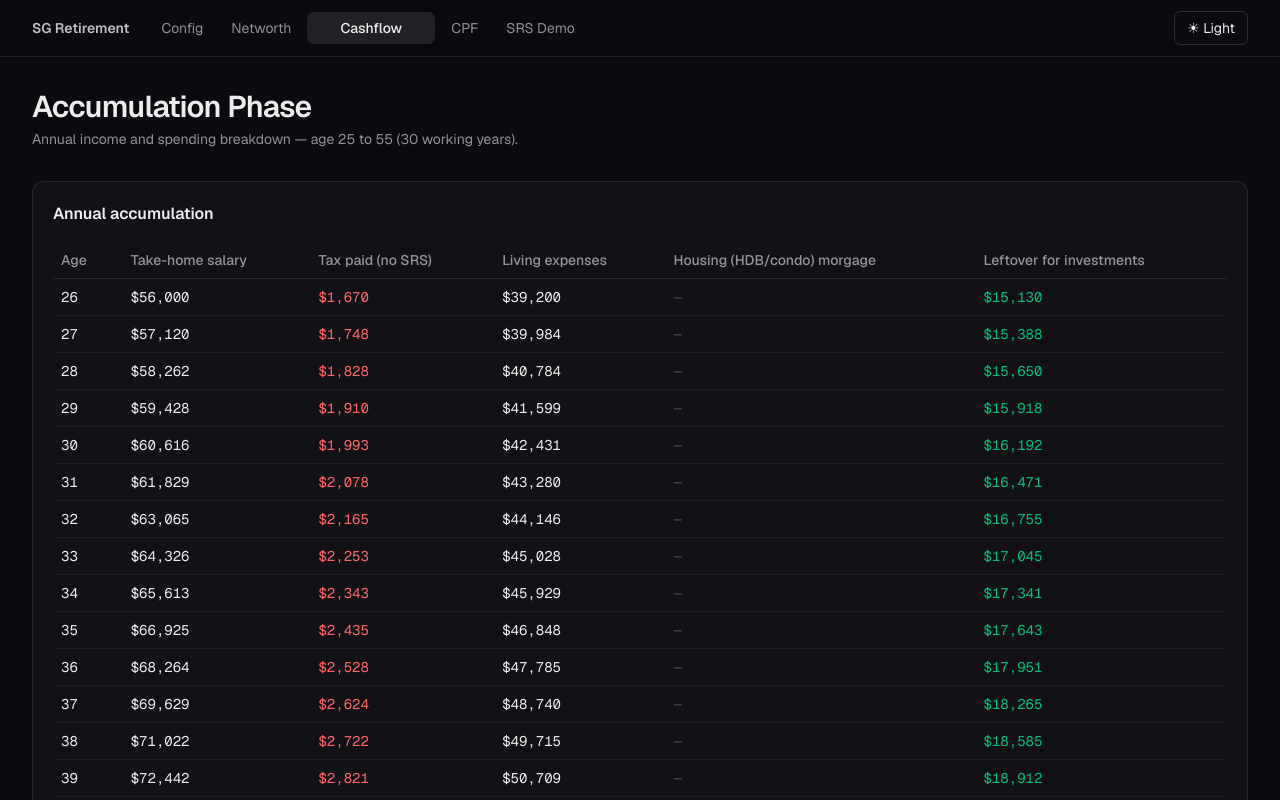
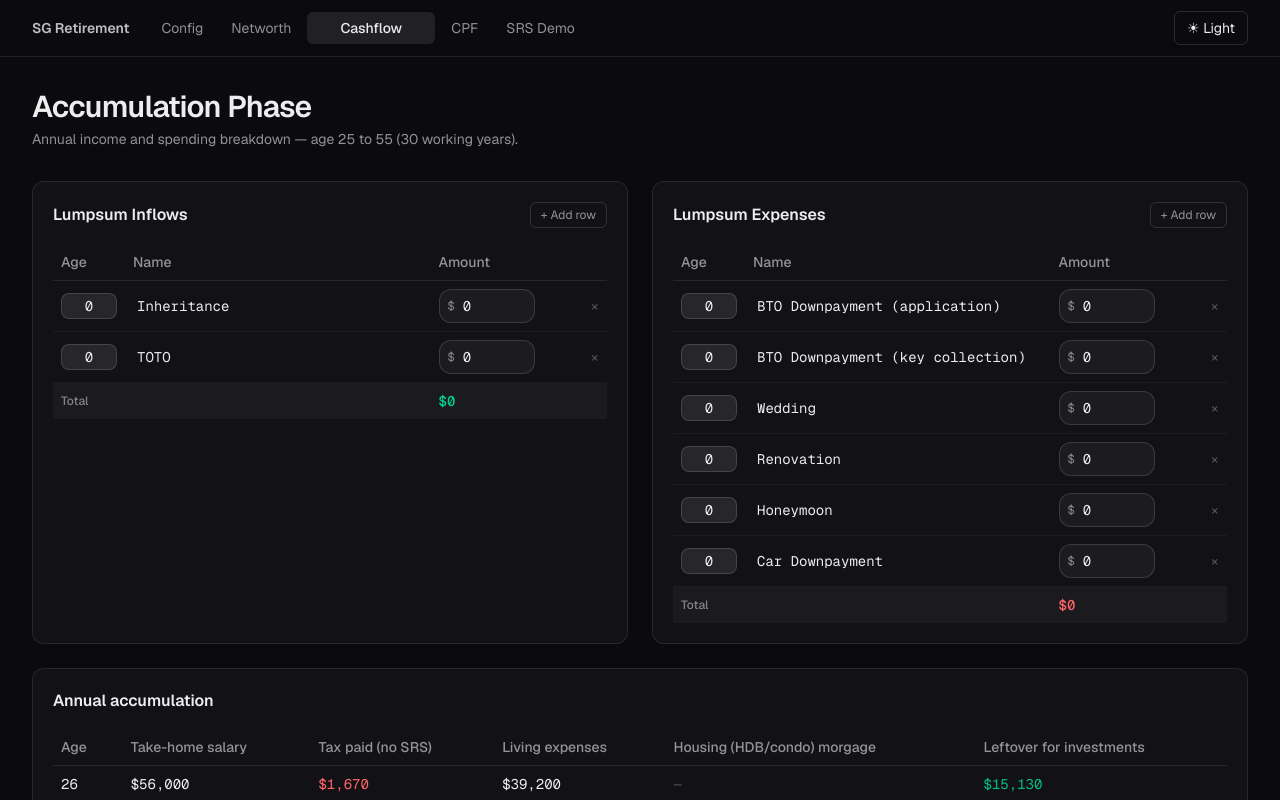
Before and after one commit to GeneralR3d/retirement_dashboard, a Next.js app: page /accumulation in a window 1280 px wide. Shown: the top 800 px of the page. Built offline with nearby package versions, Linux system fonts and the light colour scheme.

Commit message:
added 2 more tables to track lump sums

```diff
--- a/app/accumulation/page.tsx
+++ b/app/accumulation/page.tsx
@@ -1,10 +1,12 @@
 "use client";
 
-import { useMemo } from "react";
+import { useMemo, useState } from "react";
 import { buildProjection } from "@/lib/tax";
 import { useProfile } from "@/lib/profile-context";
 import { fmtMoney } from "@/lib/format";
 import { Td, Th } from "@/app/components/ui";
+
+type LumpsumRow = { id: string; age: number; name: string; amount: number };
 
 export default function AccumulationPage() {
   const { inputs } = useProfile();
@@ -20,6 +22,45 @@ export default function AccumulationPage() {
   } = inputs;
 
   const workingYears = Math.max(0, stopWorkingAge - currentAge);
+
+  const [inflows, setInflows] = useState<LumpsumRow[]>([
+    { id: "inflow-1", age: 0, name: "Inheritance", amount: 0 },
+    { id: "inflow-2", age: 0, name: "TOTO", amount: 0 },
+  ]);
+
+  const [lumpsumExpenses, setLumpsumExpenses] = useState<LumpsumRow[]>([
+    { id: "exp-1", age: 0, name: "BTO Downpayment (application)", amount: 0 },
+    { id: "exp-2", age: 0, name: "BTO Downpayment (key collection)", amount: 0 },
+    { id: "exp-3", age: 0, name: "Wedding", amount: 0 },
+    { id: "exp-4", age: 0, name: "Renovation", amount: 0 },
+    { id: "exp-5", age: 0, name: "Honeymoon", amount: 0 },
+    { id: "exp-6", age: 0, name: "Car Downpayment", amount: 0 },
+  ]);
+
+  function updateRow(
+    setter: React.Dispatch<React.SetStateAction<LumpsumRow[]>>,
+    id: string,
+    field: keyof LumpsumRow,
+    value: string | number,
+  ) {
+    setter((rows) =>
+      rows.map((r) => (r.id === id ? { ...r, [field]: value } : r)),
+    );
+  }
+
+  function addRow(setter: React.Dispatch<React.SetStateAction<LumpsumRow[]>>) {
+    setter((rows) => [
+      ...rows,
+      { id: `row-${Date.now()}`, age: 0, name: "", amount: 0 },
+    ]);
+  }
+
+  function removeRow(
+    setter: React.Dispatch<React.SetStateAction<LumpsumRow[]>>,
+    id: string,
+  ) {
+    setter((rows) => rows.filter((r) => r.id !== id));
+  }
 
   const rows = useMemo(
     () =>
@@ -61,6 +102,171 @@ export default function AccumulationPage() {
           {stopWorkingAge} ({workingYears} working years).
         </p>
       </header>
+
+      {/* Lumpsum tables */}
+      <div className="grid grid-cols-1 lg:grid-cols-2 gap-6 mb-6">
+        {/* Lumpsum Inflows */}
+        <section className="rounded-xl border border-foreground/10 bg-foreground/[0.03] p-5">
+          <div className="flex items-center justify-between mb-4">
+            <h2 className="font-semibold">Lumpsum Inflows</h2>
+            <button
+              onClick={() => addRow(setInflows)}
+              className="text-xs px-2.5 py-1 rounded-md border border-foreground/15 hover:border-emerald-500/50 hover:text-emerald-400 text-foreground/60 transition-colors cursor-pointer"
+            >
+              + Add row
+            </button>
+          </div>
+          <div className="overflow-x-auto">
+            <table className="w-full text-sm">
+              <thead>
+                <tr className="text-left text-foreground/60 border-b border-foreground/10">
+                  <Th>Age</Th>
+                  <Th>Name</Th>
+                  <Th>Amount</Th>
+                  <th className="py-2 px-2 w-6" />
+                </tr>
+              </thead>
+              <tbody className="font-mono">
+                {inflows.map((r) => (
+                  <tr key={r.id} className="border-b border-foreground/5 hover:bg-foreground/[0.04]">
+                    <td className="py-2 px-2 w-16">
+                      <input
+                        type="number"
+                        value={r.age}
+                        min={currentAge}
+                        max={stopWorkingAge}
+                        step={1}
+                        onChange={(e) => updateRow(setInflows, r.id, "age", parseInt(e.target.value) || currentAge)}
+                        className="w-14 bg-foreground/10 border border-foreground/15 rounded-lg px-2 py-0.5 outline-none focus:border-emerald-500 text-center"
+                      />
+                    </td>
+                    <td className="py-2 px-2 whitespace-normal break-words min-w-0">
+                      <input
+                        type="text"
+                        value={r.name}
+                        onChange={(e) => updateRow(setInflows, r.id, "name", e.target.value)}
+                        className="w-full bg-transparent outline-none border-b border-transparent hover:border-foreground/20 focus:border-emerald-500 px-1 py-0.5 transition-colors whitespace-normal break-words"
+                      />
+                    </td>
+                    <td className="py-2 pr-1 pl-2">
+                      <div className="flex items-center rounded-xl border border-foreground/15 bg-foreground/5 focus-within:border-emerald-500 w-24">
+                        <span className="pl-2 text-foreground/50 text-xs">$</span>
+                        <input
+                          type="number"
+                          value={r.amount}
+                          step={1000}
+                          min={0}
+                          onChange={(e) => updateRow(setInflows, r.id, "amount", parseFloat(e.target.value) || 0)}
+                          className="w-full bg-transparent px-2 py-1.5 outline-none text-sm"
+                        />
+                      </div>
+                    </td>
+                    <td className="py-2 px-2">
+                      <button
+                        onClick={() => removeRow(setInflows, r.id)}
+                        className="text-foreground/30 hover:text-red-400 transition-colors cursor-pointer"
+                        title="Remove"
+                      >
+                        ×
+                      </button>
+                    </td>
+                  </tr>
+                ))}
+              </tbody>
+              <tfoot>
+                <tr className="border-t border-foreground/15 bg-foreground/[0.04] font-medium">
+                  <td className="py-2 px-2 text-xs text-foreground/50 col-span-2" colSpan={2}>Total</td>
+                  <td className="py-2 px-2 font-mono text-sm text-emerald-400">
+                    {fmtMoney(inflows.reduce((s, r) => s + r.amount, 0))}
+                  </td>
+                  <td />
+                </tr>
+              </tfoot>
+            </table>
+          </div>
+        </section>
+
+        {/* Lumpsum Expenses */}
+        <section className="rounded-xl border border-foreground/10 bg-foreground/[0.03] p-5">
+          <div className="flex items-center justify-between mb-4">
+            <h2 className="font-semibold">Lumpsum Expenses</h2>
+            <button
+              onClick={() => addRow(setLumpsumExpenses)}
+              className="text-xs px-2.5 py-1 rounded-md border border-foreground/15 hover:border-emerald-500/50 hover:text-emerald-400 text-foreground/60 transition-colors cursor-pointer"
+            >
+              + Add row
+            </button>
+          </div>
+          <div className="overflow-x-auto">
+            <table className="w-full text-sm">
+              <thead>
+                <tr className="text-left text-foreground/60 border-b border-foreground/10">
+                  <Th>Age</Th>
+                  <Th>Name</Th>
+                  <Th>Amount</Th>
+                  <th className="py-2 px-2 w-6" />
+                </tr>
+              </thead>
+              <tbody className="font-mono">
+                {lumpsumExpenses.map((r) => (
+                  <tr key={r.id} className="border-b border-foreground/5 hover:bg-foreground/[0.04]">
+                    <td className="py-2 px-2 w-16">
+                      <input
+                        type="number"
+                        value={r.age}
+                        min={currentAge}
+                        max={stopWorkingAge}
+                        step={1}
+                        onChange={(e) => updateRow(setLumpsumExpenses, r.id, "age", parseInt(e.target.value) || currentAge)}
+                        className="w-14 bg-foreground/10 border border-foreground/15 rounded-lg px-2 py-0.5 outline-none focus:border-emerald-500 text-center"
+                      />
+                    </td>
+                    <td className="py-2 px-2 whitespace-normal break-words min-w-0">
+                      <input
+                        type="text"
+                        value={r.name}
+                        onChange={(e) => updateRow(setLumpsumExpenses, r.id, "name", e.target.value)}
+                        className="w-full bg-transparent outline-none border-b border-transparent hover:border-foreground/20 focus:border-emerald-500 px-1 py-0.5 transition-colors whitespace-normal break-words"
+                      />
+                    </td>
+                    <td className="py-2 pr-1 pl-2">
+                      <div className="flex items-center rounded-xl border border-foreground/15 bg-foreground/5 focus-within:border-emerald-500 w-24">
+                        <span className="pl-2 text-foreground/50 text-xs">$</span>
+                        <input
+                          type="number"
+                          value={r.amount}
+                          step={1000}
+                          min={0}
+                          onChange={(e) => updateRow(setLumpsumExpenses, r.id, "amount", parseFloat(e.target.value) || 0)}
+                          className="w-full bg-transparent px-2 py-1.5 outline-none text-sm"
+                        />
+                      </div>
+                    </td>
+                    <td className="py-2 px-2">
+                      <button
+                        onClick={() => removeRow(setLumpsumExpenses, r.id)}
+                        className="text-foreground/30 hover:text-red-400 transition-colors cursor-pointer"
+                        title="Remove"
+                      >
+                        ×
+                      </button>
+                    </td>
+                  </tr>
+                ))}
+              </tbody>
+              <tfoot>
+                <tr className="border-t border-foreground/15 bg-foreground/[0.04] font-medium">
+                  <td className="py-2 px-2 text-xs text-foreground/50 col-span-2" colSpan={2}>Total</td>
+                  <td className="py-2 px-2 font-mono text-sm text-red-400">
+                    {fmtMoney(lumpsumExpenses.reduce((s, r) => s + r.amount, 0))}
+                  </td>
+                  <td />
+                </tr>
+              </tfoot>
+            </table>
+          </div>
+        </section>
+      </div>
 
       <section className="rounded-xl border border-foreground/10 bg-foreground/[0.03] p-5">
         <h2 className="font-semibold mb-4">Annual accumulation</h2>
```
